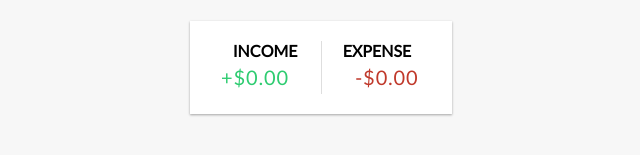
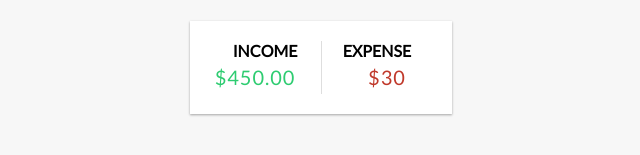
Before and after one commit to Techne3/expense-tracker, a React (Create React App) app in the folder expense/: page / in a window 1280 px wide. Shown: the part 126-281 px from the top of the page, without its empty margins (319-959 px from the left). Built offline with nearby package versions, Linux system fonts and the light colour scheme.

Commit message:
added income and expense functions to filter through the amounts and add or subtract depending on if its expense/income

```diff
--- a/expense/src/components/IncomeExpenses.js
+++ b/expense/src/components/IncomeExpenses.js
@@ -1,15 +1,34 @@
-import React from "react";
+import React, { useContext } from "react";
+import { GlobalContext } from "../context/GlobalState";
 
 function IncomeExpenses() {
+  const { transactions } = useContext(GlobalContext);
+
+  //
+  const amounts = transactions.map(trans => trans.amount);
+
+  // once we get the amounts we filter through anything > 0
+  // then use reduce to add them all together
+  const income = amounts
+    .filter(item => item > 0)
+    .reduce((acc, item) => (acc += item), 0)
+    .toFixed(2);
+
+  // once we get the amounts we filter through anything < 0
+  // then use reduce to subtract them all together
+  const expense =
+    amounts.filter(item => item < 0).reduce((acc, item) => (acc += item), 0) *
+    -(1).toFixed(2);
+
   return (
     <div className="inc-exp-container">
       <div>
         <h4>Income</h4>
-        <p className="money plus">+$0.00</p>
+        <p className="money plus">${income}</p>
       </div>
       <div>
         <h4>Expense</h4>
-        <p className="money minus">-$0.00</p>
+        <p className="money minus">${expense}</p>
       </div>
     </div>
   );
```
